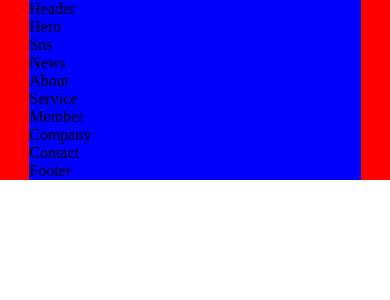
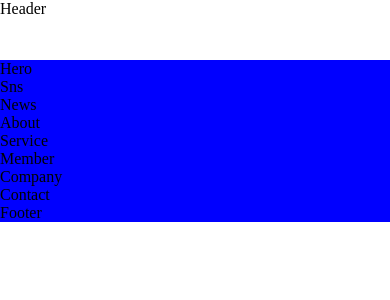
Before and after one commit to kohta9521/Mercury_Company_Site2, a React (Create React App) app: page / in a window 390 px wide. Shown: the top 300 px of the page. Built offline with nearby package versions, Linux system fonts and the light colour scheme.

Commit message:
add responsivestyle

```diff
--- a/src/App.css
+++ b/src/App.css
@@ -8,3 +8,9 @@
   background-color: blue;
   margin: 0 auto;
 }
+
+@media screen and (max-width: 480px) {
+  .app-container {
+    width: 100%;
+  }
+}
--- a/src/components/header/Header.css
+++ b/src/components/header/Header.css
@@ -0,0 +1,20 @@
+.header {
+  width: 100%;
+  height: 80px;
+  background-color: white;
+}
+.headerContainer {
+  width: 100%;
+  height: 100%;
+}
+
+@media screen and (max-width: 480px) {
+  .header {
+    width: 100%;
+    height: 60px;
+  }
+  .headerContainer {
+    width: 100%;
+    height: 100%;
+  }
+}
--- a/src/components/header/Header.jsx
+++ b/src/components/header/Header.jsx
@@ -4,7 +4,11 @@ import "./Header.css"
 
 function Header() {
   return (
-    <div>Header</div>
+    <div className='header'>
+      <div className="headerContainer">
+        Header
+      </div>
+    </div>
   )
 }
 
```
